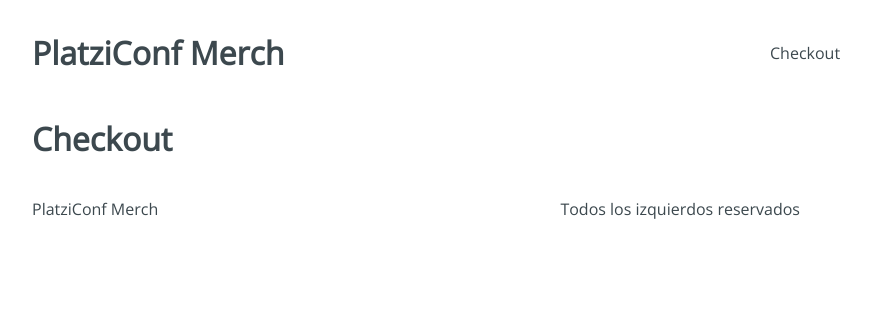
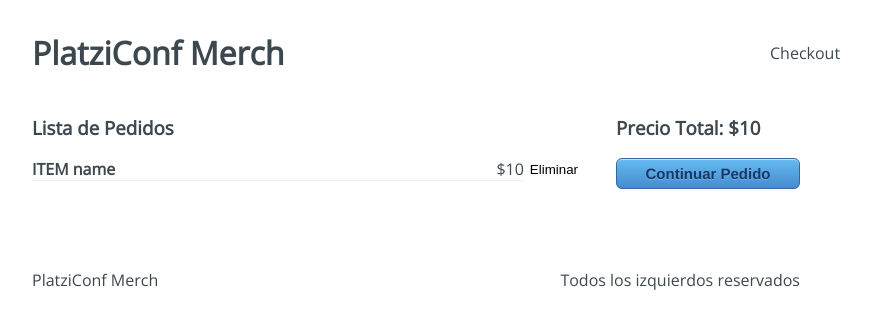
Before and after one commit to nmrinc/platzi-conf-merch, a React app: page /checkout in a window 1280 px wide. Shown: the top 328 px of the page, without its empty margins (224-1095 px from the left). Built offline with nearby package versions, Linux system fonts and the light colour scheme.

Commit message:
Lesson 24 Maquetación y estilos del formulario de checkout

```diff
--- a/src/containers/Checkout/index.jsx
+++ b/src/containers/Checkout/index.jsx
@@ -1,5 +1,23 @@
 import React from 'react';
+import '../../styles/components/Checkout.scss';
 
-const Checkout = () => <h1>Checkout</h1>;
+const Checkout = () => (
+  <div className="Checkout">
+    <div className="Checkout-content">
+      <h3>Lista de Pedidos</h3>
+      <div className="Checkout-item">
+        <div className="Checkout-element">
+          <h4>ITEM name</h4>
+          <span>$10</span>
+        </div>
+        <button type="button">Eliminar</button>
+      </div>
+    </div>
+    <div className="Checkout-sidebar">
+      <h3>Precio Total: $10</h3>
+      <button type="button">Continuar Pedido</button>
+    </div>
+  </div>
+);
 
 export default Checkout;
```
